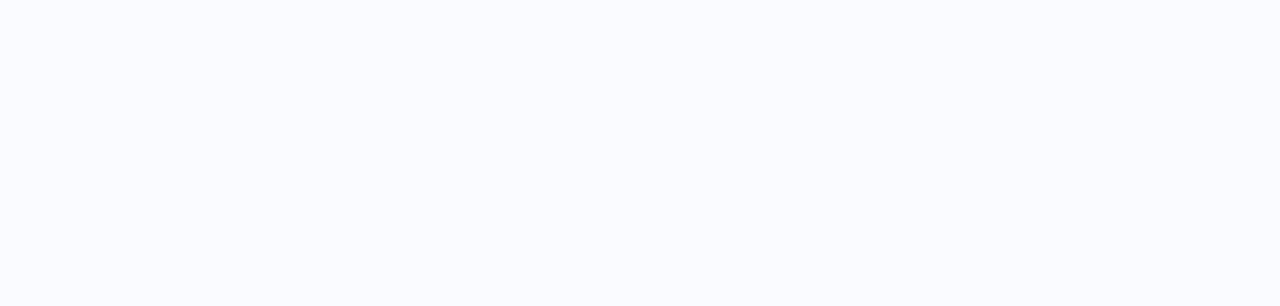
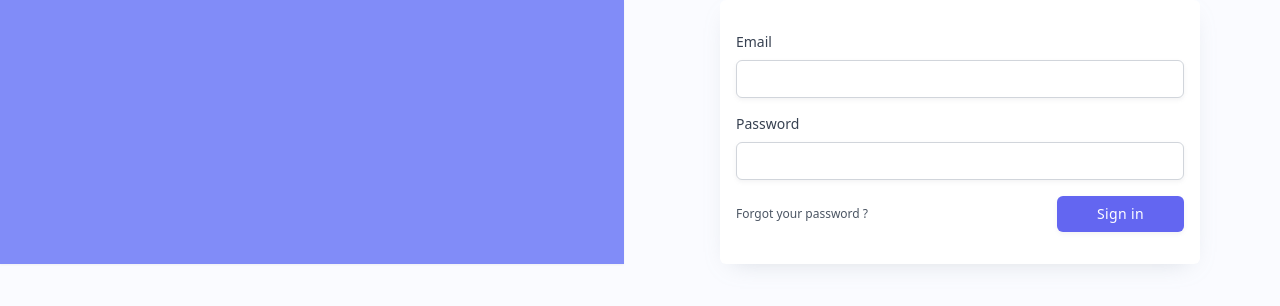
Before and after one commit to stephanrusu/learn-vue-ts, a Vue app: page /auth in a window 1280 px wide. Shown: the top 306 px of the page. Built offline with nearby package versions, Linux system fonts and the light colour scheme.

Commit message:
Add auth system templates

```diff
--- a/package.json
+++ b/package.json
@@ -9,6 +9,7 @@
     "lint": "vue-cli-service lint"
   },
   "dependencies": {
+    "@tailwindcss/forms": "^0.2.1",
     "core-js": "^3.8.1",
     "date-fns": "^2.16.1",
     "tailwindcss": "npm:@tailwindcss/postcss7-compat@^2.0.1",
--- a/src/App.vue
+++ b/src/App.vue
@@ -1,5 +1,5 @@
 <template>
-  <div id="app" class="container mx-auto box-border">
+  <div id="app" class="container mx-auto box-border flex items-center justify-center">
     <!-- <nav-section /> -->
     <transition name="fade" mode="out-in" :duration="300" appear>
       <router-view />
--- /dev/null
+++ b/src/components/auth/ForgotPassword.vue
@@ -0,0 +1,9 @@
+<template>
+  <div></div>
+</template>
+
+<script>
+export default {
+  name: "ForgotPassword",
+};
+</script>
--- /dev/null
+++ b/src/components/auth/ResetPassword.vue
@@ -0,0 +1,9 @@
+<template>
+  <div></div>
+</template>
+
+<script>
+export default {
+  name: "ResetPassword",
+};
+</script>
--- /dev/null
+++ b/src/components/auth/SignIn.vue
@@ -0,0 +1,42 @@
+<template>
+  <div class="flex flex-row flex-wrap space-x-4 h-full">
+    <div class="flex-auto bg-indigo-400 max-w-1/2 shadow-tiny"></div>
+    <div class="flex-auto max-w-1/2 flex items-center justify-center">
+      <div class="bg-white px-4 py-8 shadow-card rounded-md w-3/4">
+        <div class="mb-4">
+          <label for="email" class="block text-sm font-medium text-gray-700">Email</label>
+          <input
+            id="email"
+            type="email"
+            name="email"
+            class="focus:border-indigo-300 mt-2 block w-full sm:text-sm border-gray-300 rounded-md shadow-small focus:shadow-small-2"
+          />
+        </div>
+        <div class="mb-4">
+          <label for="password" class="block text-sm font-medium text-gray-700">Password</label>
+          <input
+            id="password"
+            type="password"
+            name="password"
+            class="focus:border-indigo-300 mt-2 block w-full sm:text-sm border-gray-300 rounded-md shadow-small focus:shadow-small-2"
+          />
+        </div>
+        <div class="flex flex-row items-center justify-between">
+          <div class="text-xs text-gray-600">Forgot your password ?</div>
+          <button
+            type="button"
+            class="text-white px-10 py-2 rounded-md text-sm font-medium tracking-wide shadow-small bg-indigo-500 hover:bg-indigo-600 ease-in transition-colors"
+          >
+            Sign in
+          </button>
+        </div>
+      </div>
+    </div>
+  </div>
+</template>
+
+<script>
+export default {
+  name: "SignIn",
+};
+</script>
--- /dev/null
+++ b/src/components/auth/SignUp.vue
@@ -0,0 +1,9 @@
+<template>
+  <div></div>
+</template>
+
+<script>
+export default {
+  name: "SignUp",
+};
+</script>
--- a/src/router/index.js
+++ b/src/router/index.js
@@ -1,8 +1,15 @@
 import Vue from "vue";
 import VueRouter from "vue-router";
+
 import Kanban from "@/views/Kanban.vue";
 import KanbanTaskDisplay from "@/components/kanban/task/KanbanTaskDisplay.vue";
 import KanbanPage from "@/components/KanbanPage.vue";
+
+import Auth from "@/views/Auth.vue";
+import SignIn from "@/components/auth/SignIn.vue";
+import SignUp from "@/components/auth/SignUp.vue";
+import ForgotPass from "@/components/auth/ForgotPassword.vue";
+import ResetPass from "@/components/auth/ResetPassword.vue";
 
 Vue.use(VueRouter);
 
@@ -11,6 +18,33 @@
     path: "/",
     name: "home",
     redirect: "/kanban",
+  },
+  {
+    path: "/auth",
+    name: "auth",
+    component: Auth,
+    children: [
+      {
+        path: "",
+        name: "sign-in",
+        component: SignIn,
+      },
+      {
+        path: "sign-up",
+        name: "sign-up",
+        component: SignUp,
+      },
+      {
+        path: "forget-pass",
+        name: "forget-pass",
+        component: ForgotPass,
+      },
+      {
+        path: "reset-pass",
+        name: "reset-pass",
+        component: ResetPass,
+      },
+    ],
   },
   {
     path: "/kanban",
--- /dev/null
+++ b/src/views/Auth.vue
@@ -0,0 +1,11 @@
+<template>
+  <div class="flex-auto">
+    <router-view />
+  </div>
+</template>
+
+<script>
+export default {
+  name: "Auth",
+};
+</script>
--- a/tailwind.config.js
+++ b/tailwind.config.js
@@ -919,5 +919,5 @@
     wordBreak: ["responsive"],
     zIndex: ["responsive", "focus-within", "focus"],
   },
-  plugins: [require("./plugins/flex-basis")],
+  plugins: [require("./plugins/flex-basis"), require("@tailwindcss/forms")],
 };
```
Also changed, not shown: 1 other file (tests, documents, lock files or other folders).
